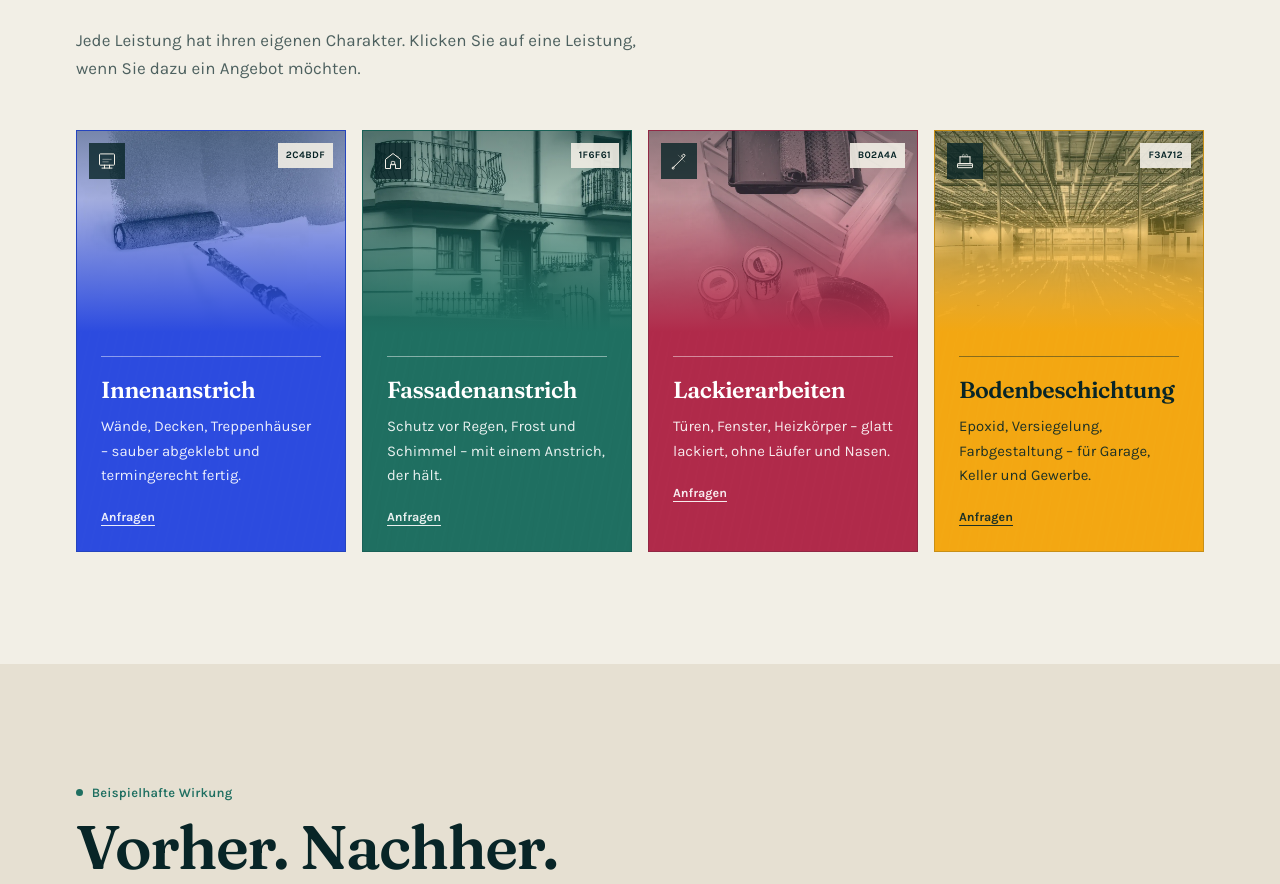
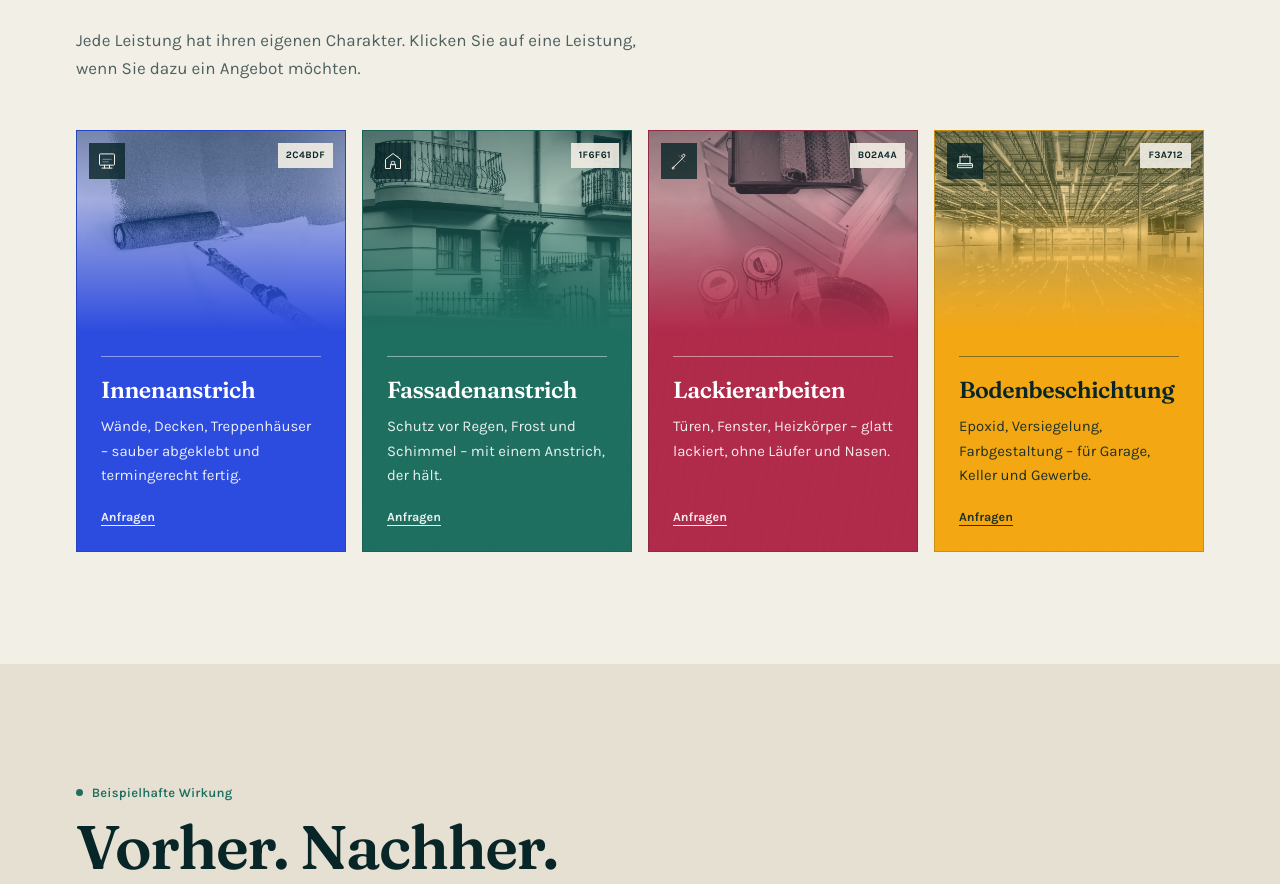
Before and after one commit to Gitm3h/Malerbetrieb, a React (Vite) app: page / in a window 1280 px wide. Shown: the part 1143-2027 px from the top of the page. Built offline with nearby package versions, Linux system fonts and the light colour scheme.

Commit message:
fix: equalize English service card heights

```diff
--- a/src/components/Leistungen.jsx
+++ b/src/components/Leistungen.jsx
@@ -81,9 +81,9 @@ export default function Leistungen({ onSelectService = () => {} }) {
         </Reveal>
 
         <Reveal className="mt-12">
-          <div className="-mx-5 flex snap-x snap-mandatory gap-4 overflow-x-auto px-5 pb-3 sm:mx-0 sm:grid sm:grid-cols-2 sm:overflow-visible sm:px-0 sm:pb-0 xl:grid-cols-4">
+          <div className="-mx-5 flex snap-x snap-mandatory items-stretch gap-4 overflow-x-auto px-5 pb-3 sm:mx-0 sm:grid sm:grid-cols-2 sm:overflow-visible sm:px-0 sm:pb-0 xl:grid-cols-4">
             {items.map(service => (
-              <div key={service.id} className="h-full w-[80vw] shrink-0 snap-start sm:w-auto sm:min-w-0">
+              <div key={service.id} className="w-[80vw] shrink-0 snap-start sm:w-auto sm:min-w-0">
                 <a
                   href="#kontakt"
                   onClick={() => onSelectService(service.title)}
@@ -125,7 +125,7 @@ export default function Leistungen({ onSelectService = () => {} }) {
                     <p className="mt-3 text-[0.9rem] leading-relaxed opacity-90 sm:text-[0.93rem]">
                       {service.desc}
                     </p>
-                    <span className="mt-5 inline-block text-[0.78rem] font-bold underline underline-offset-4 opacity-90">
+                    <span className="mt-auto pt-5 inline-block text-[0.78rem] font-bold underline underline-offset-4 opacity-90">
                       {copy.services.request}
                     </span>
                   </div>
```
Also changed, not shown: 1 other file (tests, documents, lock files or other folders).
